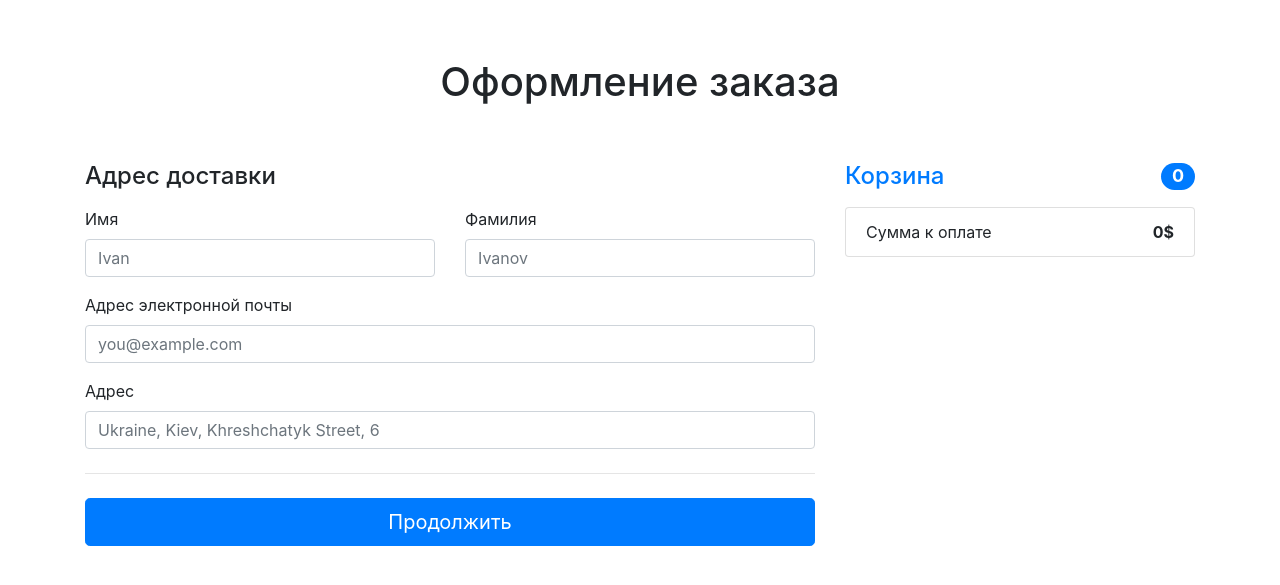
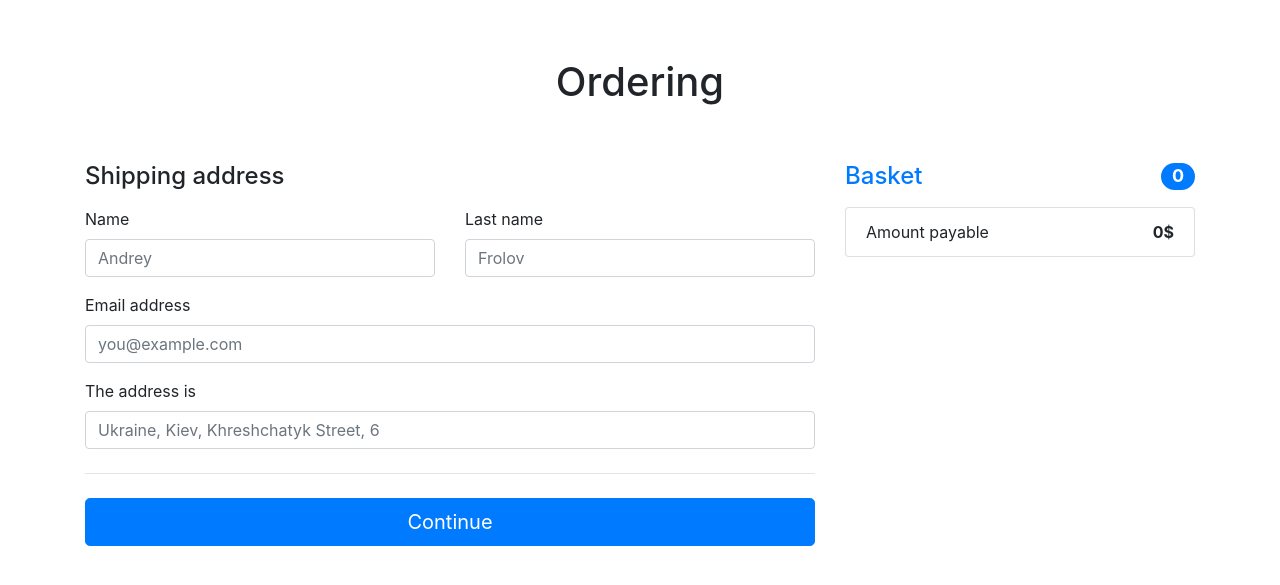
Before and after one commit to Frolov-Andrey2405/VirtuMart, a Django app: page /orders/order-create/ in a window 1280 px wide. Shown: the part 56-641 px from the top of the page. Run offline with Django 4.2, Linux system fonts and the light colour scheme; the visitor is signed in with stand-in values (Sample User, id 1); data that the repository does not hold is empty; parts of the project's set-up code (start-up, migrations or seed data) failed here and were passed over; some libraries are stand-ins or nearby versions.

Commit message:
Payment for groceries from the store. Working with the fulfill_order function. Creating an order page. Creating the order details page

```diff
--- a/store/orders/forms.py
+++ b/store/orders/forms.py
@@ -5,9 +5,9 @@ from orders.models import Order
 
 class OrderForm(forms.ModelForm):
     first_name = forms.CharField(widget=forms.TextInput(
-        attrs={'class': 'form-control', 'placeholder': 'Ivan'}))
+        attrs={'class': 'form-control', 'placeholder': 'Andrey'}))
     last_name = forms.CharField(widget=forms.TextInput(
-        attrs={'class': 'form-control', 'placeholder': 'Ivanov'}))
+        attrs={'class': 'form-control', 'placeholder': 'Frolov'}))
     email = forms.EmailField(widget=forms.EmailInput(
         attrs={'class': 'form-control', 'placeholder': 'you@example.com'}))
     address = forms.CharField(widget=forms.TextInput(attrs={
--- a/store/orders/models.py
+++ b/store/orders/models.py
@@ -1,8 +1,7 @@
 from django.db import models
+
+from products.models import Basket
 from users.models import User
-
-
-# Create your models here.
 
 
 class Order(models.Model):
@@ -28,3 +27,13 @@ class Order(models.Model):
 
     def __str__(self):
         return f'Order #{self.id}. {self.first_name} {self.last_name}'
+
+    def update_after_payment(self):
+        baskets = Basket.objects.filter(user=self.initiator)
+        self.status = self.PAID
+        self.basket_history = {
+            'purchased_items': [basket.de_json() for basket in baskets],
+            'total_sum': float(baskets.total_sum()),
+        }
+        baskets.delete()
+        self.save()
--- a/store/orders/templates/orders/order-create.html
+++ b/store/orders/templates/orders/order-create.html
@@ -4,16 +4,16 @@
 {% block content %}
 <section>
     <div class="alert alert-warning text-center" role="alert">
-        Пожалуйста, заполните адрес электронной почты.
+        Please fill out your email address.
     </div>
     <div class="container">
         <div class="py-5 text-center">
-            <h1>Оформление заказа</h1>
+            <h1>Ordering</h1>
         </div>
         <div class="row g-5">
             <div class="col-md-5 col-lg-4 order-md-last">
                 <h4 class="d-flex justify-content-between align-items-center mb-3">
-                    <span class="text-primary">Корзина</span>
+                    <span class="text-primary">Basket</span>
                     <span class="badge badge-primary badge-pill text-white">{{ baskets.total_quantity }}</span>
                 </h4>
                 <ul class="list-group mb-3">
@@ -27,34 +27,33 @@
                     </li>
                     {% endfor %}
                     <li class="list-group-item d-flex justify-content-between">
-                        <span>Сумма к оплате</span>
+                        <span>Amount payable</span>
                         <strong>{{ baskets.total_sum|intcomma }}$</strong>
                     </li>
                 </ul>
             </div>
             <div class="col-md-7 col-lg-8">
-                <h4 class="mb-3">Адрес доставки</h4>
+                <h4 class="mb-3">Shipping address</h4>
                 <form action="{% url 'orders:order_create' %}" method="post">
                     {% csrf_token %}
                     <div class="row g-3">
                         <div class="col-sm-6">
-                            <label for="{{ form.first_name.id_for_label }}" class="form-label">Имя</label>
+                            <label for="{{ form.first_name.id_for_label }}" class="form-label">Name</label>
                             {{ form.first_name }}
                         </div>
 
                         <div class="col-sm-6">
-                            <label for="{{ form.last_name.id_for_label }}" class="form-label">Фамилия</label>
+                            <label for="{{ form.last_name.id_for_label }}" class="form-label">Last name</label>
                             {{ form.last_name }}
                         </div>
 
                         <div class="col-12 mt-3">
-                            <label for="{{ form.email.id_for_label }}" class="form-label">Адрес электронной
-                                почты</label>
+                            <label for="{{ form.email.id_for_label }}" class="form-label">Email address</label>
                             {{ form.email }}
                         </div>
 
                         <div class="col-12 mt-3">
-                            <label for="{{ form.email.address }}" class="form-label">Адрес</label>
+                            <label for="{{ form.email.address }}" class="form-label">The address is</label>
                             {{ form.address }}
                         </div>
 
@@ -62,7 +61,7 @@
 
                     <hr class="my-4">
 
-                    <button class="w-100 btn btn-primary btn-lg" type="submit">Продолжить</button>
+                    <button class="w-100 btn btn-primary btn-lg" type="submit">Continue</button>
                 </form>
             </div>
         </div>
--- a/store/orders/templates/orders/success.html
+++ b/store/orders/templates/orders/success.html
@@ -7,11 +7,11 @@
             <div class="col-lg-5">
                 <div class="card shadow-lg border-0 rounded-lg mt-5">
                     <div class="card-header">
-                        <h3 class="text-center font-weight-light my-4">Спасибо за заказ!</h3>
+                        <h3 class="text-center font-weight-light my-4">Thank you for the order!</h3>
                     </div>
                     <div class="card-body text-center">
                         <h4>
-                            Ваш заказ успешно сформирован.
+                            Your order has been successfully formed.
                         </h4>
                     </div>
                 </div>
--- a/store/orders/urls.py
+++ b/store/orders/urls.py
@@ -1,15 +1,14 @@
 from django.urls import path
 
-from orders.views import (
-    OrderCreateView, CanceledTemplateView, SuccessTemplateView)
+from orders.views import (CanceledTemplateView, OrderCreateView,
+                          OrderDetailView, OrderListView, SuccessTemplateView)
 
 app_name = 'orders'
 
 urlpatterns = [
     path('order-create/', OrderCreateView.as_view(), name='order_create'),
-    path(
-        'order-success/', SuccessTemplateView.as_view(), name='order_success'),
-    path(
-        'order-canceled/', CanceledTemplateView.as_view(),
-        name='order_canceled'),
+    path('', OrderListView.as_view(), name='orders_list'),
+    path('order/<int:pk>/', OrderDetailView.as_view(), name='order'),
+    path('order-success/', SuccessTemplateView.as_view(), name='order_success'),
+    path('order-canceled/', CanceledTemplateView.as_view(), name='order_canceled'),
 ]
--- a/store/orders/views.py
+++ b/store/orders/views.py
@@ -1,19 +1,18 @@
-import stripe
-
-from django.http import HttpResponse, HttpResponseRedirect
 from http import HTTPStatus
 
-
-from django.urls import reverse_lazy, reverse
-
+import stripe
 from django.conf import settings
-
+from django.http import HttpResponse, HttpResponseRedirect
+from django.urls import reverse, reverse_lazy
+from django.views.decorators.csrf import csrf_exempt
+from django.views.generic.base import TemplateView
+from django.views.generic.detail import DetailView
 from django.views.generic.edit import CreateView
-from django.views.generic.base import TemplateView
-from django.views.decorators.csrf import csrf_exempt
+from django.views.generic.list import ListView
 
 from common.views import TitleMixin
 from orders.forms import OrderForm
+from orders.models import Order
 from products.models import Basket
 
 stripe.api_key = settings.STRIPE_SECRET_KEY
@@ -21,11 +20,32 @@ stripe.api_key = settings.STRIPE_SECRET_KEY
 
 class SuccessTemplateView(TitleMixin, TemplateView):
     template_name = 'orders/success.html'
-    title = 'VirtuMart - Thank you for the order!'
+    title = 'Store - Спасибо за заказ!'
 
 
 class CanceledTemplateView(TemplateView):
     template_name = 'orders/cancled.html'
+
+
+class OrderListView(TitleMixin, ListView):
+    template_name = 'orders/orders.html'
+    title = 'Orders'
+    queryset = Order.objects.all()
+    ordering = ('-created')
+
+    def get_queryset(self):
+        queryset = super(OrderListView, self).get_queryset()
+        return queryset.filter(initiator=self.request.user)
+
+
+class OrderDetailView(DetailView):
+    template_name = 'orders/order.html'
+    model = Order
+
+    def get_context_data(self, **kwargs):
+        context = super(OrderDetailView, self).get_context_data(**kwargs)
+        context['title'] = f'Order #{self.object.id}'
+        return context
 
 
 class OrderCreateView(TitleMixin, CreateView):
@@ -41,15 +61,12 @@ class OrderCreateView(TitleMixin, CreateView):
             line_items=baskets.stripe_products(),
             metadata={'order_id': self.object.id},
             mode='payment',
-
             success_url='{}{}'.format(
                 settings.DOMAIN_NAME, reverse('orders:order_success')),
-
             cancel_url='{}{}'.format(
                 settings.DOMAIN_NAME, reverse('orders:order_canceled')),
         )
-        return HttpResponseRedirect(
-            checkout_session.url, status=HTTPStatus.SEE_OTHER)
+        return HttpResponseRedirect(checkout_session.url, status=HTTPStatus.SEE_OTHER)
 
     def form_valid(self, form):
         form.instance.initiator = self.request.user
@@ -66,30 +83,25 @@ def stripe_webhook_view(request):
         event = stripe.Webhook.construct_event(
             payload, sig_header, settings.STRIPE_WEBHOOK_SECRET
         )
-    except ValueError as e:
+    except ValueError:
         # Invalid payload
         return HttpResponse(status=400)
-    except stripe.error.SignatureVerificationError as e:
+    except stripe.error.SignatureVerificationError:
         # Invalid signature
         return HttpResponse(status=400)
 
     # Handle the checkout.session.completed event
     if event['type'] == 'checkout.session.completed':
-        # Retrieve the session. If you require line items in the response, you may include them by expanding line_items.
-        session = stripe.checkout.Session.retrieve(
-            event['data']['object']['id'],
-            expand=['line_items'],
-        )
+        session = event['data']['object']
 
-        line_items = session.line_items
         # Fulfill the purchase...
-        fulfill_order(line_items)
+        fulfill_order(session)
 
     # Passed signature verification
     return HttpResponse(status=200)
 
 
 def fulfill_order(session):
-    # TODO: fill me in
     order_id = int(session.metadata.order_id)
-    print("Fulfilling order")
+    order = Order.objects.get(id=order_id)
+    order.update_after_payment()
--- a/store/products/templates/products/base.html
+++ b/store/products/templates/products/base.html
@@ -44,7 +44,7 @@
                 <a class="dropdown-item" href="{% url 'users:profile' user.id %}">Profile</a>
               </li>
               <li>
-                <a class="dropdown-item" href="">Orders</a>
+                <a class="dropdown-item" href="{% url 'orders:orders_list' %}">Orders</a>
               </li>
               {% if user.is_superuser or user.is_staff %}
               <li>
--- a/store/products/tests.py
+++ b/store/products/tests.py
@@ -1,8 +1,9 @@
-from .models import Product, ProductCategory
 from http import HTTPStatus
 
 from django.test import TestCase
 from django.urls import reverse
+
+from .models import Product, ProductCategory
 
 
 class IndexViewTestCase(TestCase):
--- a/store/store/urls.py
+++ b/store/store/urls.py
@@ -3,8 +3,8 @@ from django.conf.urls.static import static
 from django.contrib import admin
 from django.urls import include, path
 
+from orders.views import stripe_webhook_view
 from products.views import IndexView
-from orders.views import stripe_webhook_view
 
 urlpatterns = [
     path('admin/', admin.site.urls),
```
Also changed, not shown: store/orders/templates/orders/order.html (+13 -26 lines), store/orders/templates/orders/orders.html (+13 -28 lines), store/products/models.py (+28 -2 lines), store/orders/migrations/0001_initial.py.
